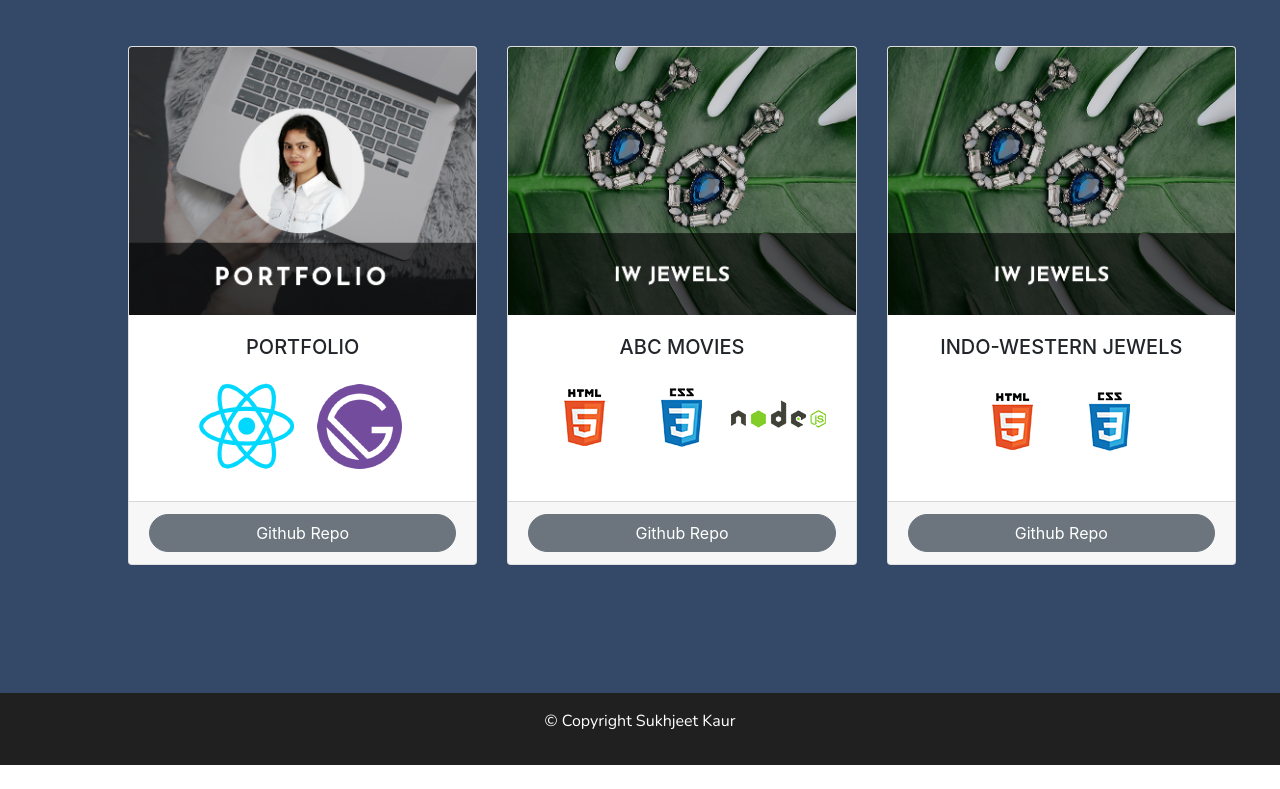
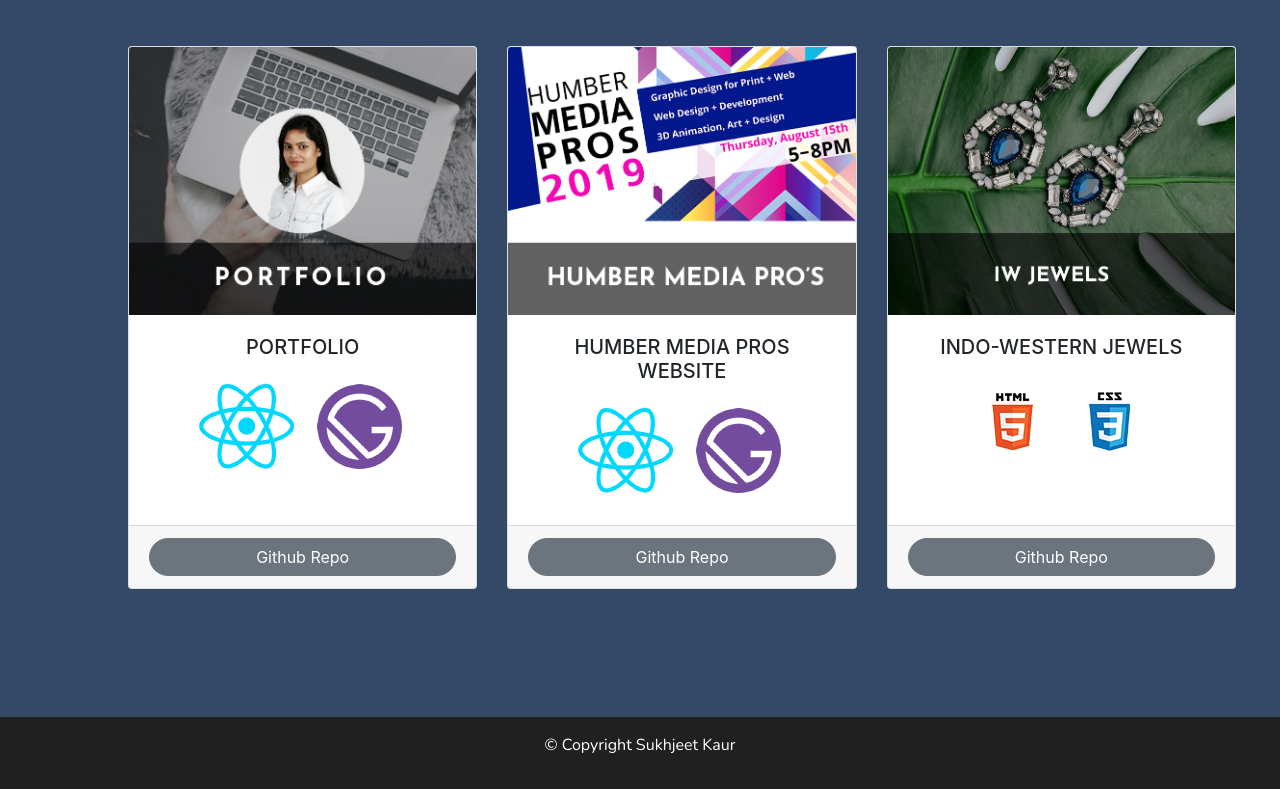
Before and after one commit to Sukhweb/portfolio, a Gatsby site: page /projects in a window 1280 px wide. Shown: the part 1013-1802 px from the top of the page. Before the commit the page ends 1778 px from the top, so only its background shows below. Built offline with nearby package versions, Linux system fonts and the light colour scheme; Gatsby itself is replaced by a stand-in of ours.

Commit message:
added img

```diff
--- a/src/pages/projects.js
+++ b/src/pages/projects.js
@@ -4,7 +4,7 @@
 import project2 from "../images/abc-movies.jpg"
 import project3 from "../images/kijiji.jpg"
 import project4 from "../images/portfolio.jpg"
-import project5 from "../images/iw-jewels.jpg"
+import project5 from "../images/humber-media-pros.jpg"
 import project6 from "../images/iw-jewels.jpg"
 import htmlLogo from "../images/html-xs.png"
 import cssLogo from "../images/css-xs.png"
@@ -84,7 +84,9 @@
          <div className={style.cardGroup}>
           <div className="card-deck">
             <div className={`card ${style.resizeCard}`}>
-              <img src={project4} className={`card-img-top`} alt="..."/>
+            <a href="#">
+                <img src={project4} className={`card-img-top`}alt="..."/>
+              </a>
                 <div className="card-body">
                 <h5 className="card-title text-center">PORTFOLIO</h5>
                 <div class="row justify-content-center">
@@ -101,17 +103,18 @@
 
 
             <div className={`card ${style.resizeCard}`}>
-              <img src={project5} className={`card-img-top`} alt="..."/>
+            <a href="https://www.humbermediapros.ca">
+                <img src={project5} className={`card-img-top`}alt="..."/>
+              </a>
                 <div className="card-body">
-                <h5 className="card-title text-center">ABC MOVIES</h5>
+                <h5 className="card-title text-center">HUMBER MEDIA PROS WEBSITE</h5>
                 <div class="row justify-content-center">
-                  <img src={htmlLogo}  alt="..."/>
-                  <img src={cssLogo}   alt="..."/>
-                  <img src={nodeLogo}   alt="..."/>
+                  <img src={reactLogo} className="p-2"  alt="..."/>
+                  <img src={gatsbyLogo} className="p-2"  alt="..."/>
                 </div>
               </div>
               <div className="card-footer">
-              <a href="">
+              <a href="https://github.com/team-humber-web-2019/humber-media-pros.git">
                   <button className={`btn btn-secondary btn-block rounded-pill ${style.btnGit}`}>Github Repo</button>
                 </a>
               </div>
```
Also changed, not shown: src/images/herobanner.jpg (deleted), src/images/humber-media-pros.jpg (added), src/images/nodejs.png (deleted).
